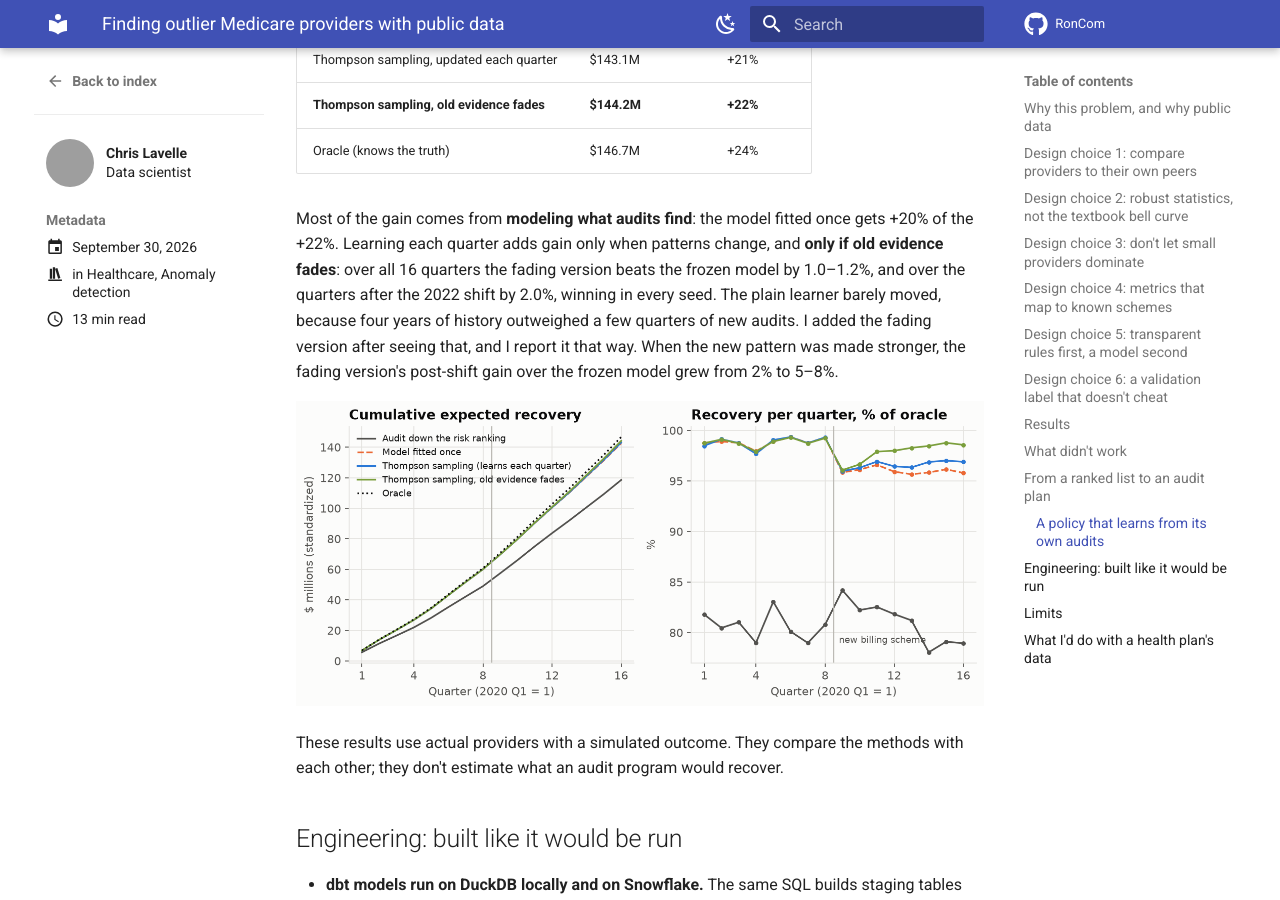
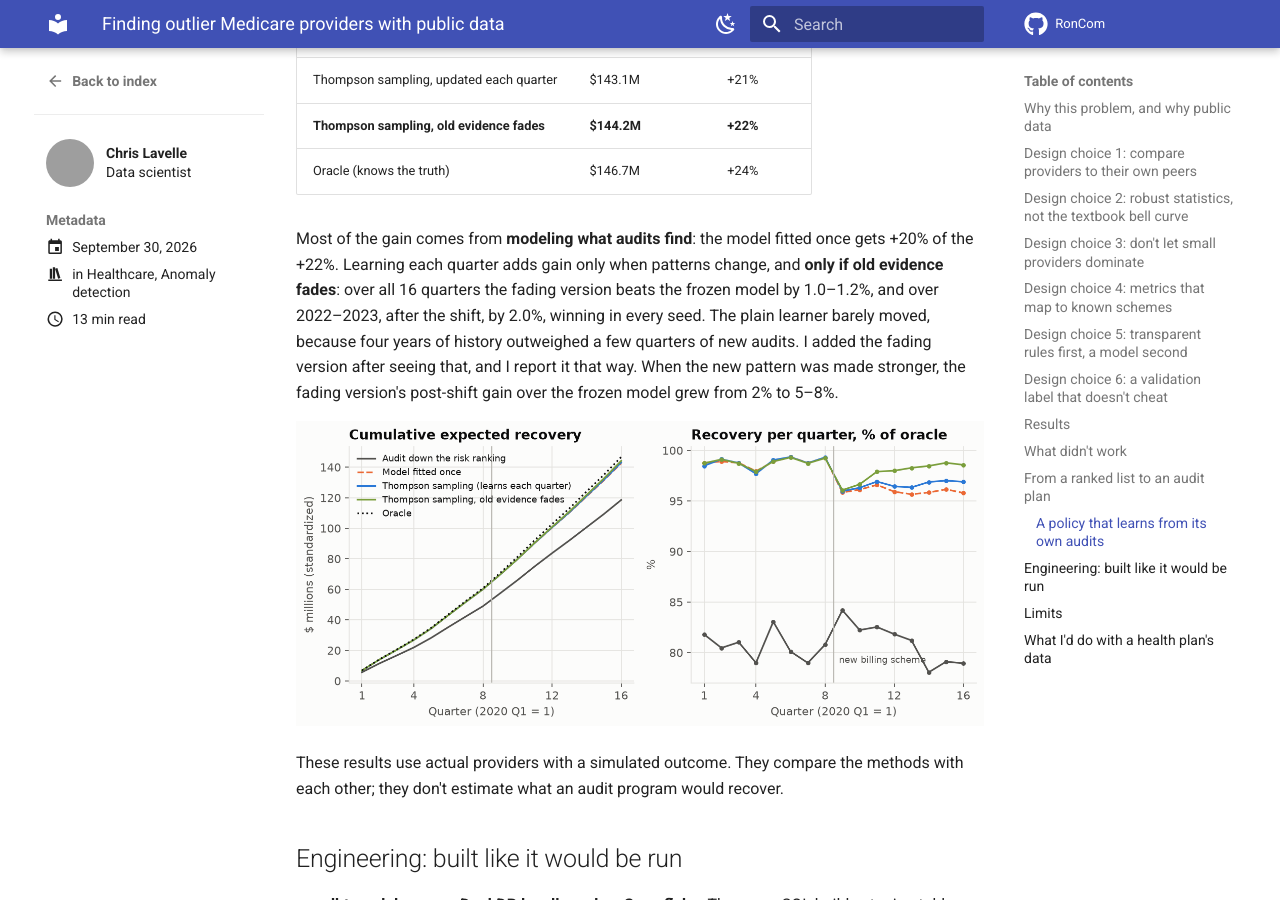
Before and after one commit to RonCom/RonCom.github.io, an MkDocs documentation site: the page built from docs/blog/posts/medicare-fwa.md, in a window 1280 px wide and 900 px high, scrolled down 9920 px. Built offline with MkDocs 1.6.1 and Material for MkDocs 9.7.7, drawn with Linux system fonts in a browser that asks for light colours; some of the changed text lies outside the part shown; grey boxes are pictures that could not be loaded.

Commit message:
Name the years the 2% bandit gain covers

```diff
--- a/docs/blog/posts/medicare-fwa.md
+++ b/docs/blog/posts/medicare-fwa.md
@@ -20,7 +20,7 @@ Payment integrity teams have far more claims than reviewers, so the working ques
     - **Method:** compare each provider to peers in the same specialty and year using robust statistics, adjust for low volume, combine transparent rules with an Isolation Forest, and give every flag plain-language reasons.
     - **Result:** the score ranks providers later excluded by OIG well above chance: **AUC 0.71 (95% CI 0.64–0.76)**. The top 5% of the list holds **3.4×** the random share of later-excluded providers; the top 20% holds 53% of them.
     - **What didn't beat it:** supervised XGBoost, case-mix adjusted peers, and two other outlier detectors — including one that failed a test I wrote down before seeing the data.
-    - **From a list to an audit plan:** an integer program that chooses whom to audit under a fixed hour budget covered **50% vs 32%** of later-excluded providers' Medicare dollars on held-out years, with 25% fewer audits. A policy that learns from its own audits (a contextual bandit, tested on simulated audit findings) beats a model fitted once by 2% in the quarters after a billing pattern shifts, and by 5–8% when the shift is stronger.
+    - **From a list to an audit plan:** an integer program that chooses whom to audit under a fixed hour budget covered **50% vs 32%** of later-excluded providers' Medicare dollars on held-out years, with 25% fewer audits. A policy that learns from its own audits (a contextual bandit, tested on simulated audit findings) beats a model fitted once by 2% over 2022–2023, after a new billing pattern starts predicting findings, and by 5–8% when that pattern is stronger.
     - **Stack:** Python, dbt (running on both DuckDB and Snowflake, reconciled row for row), Streamlit, uv. Code: [github.com/RonCom/medicare-fwa](https://github.com/RonCom/medicare-fwa).
 
 !!! warning "Outliers are not fraud"
@@ -189,7 +189,7 @@ Five random seeds, 16 quarters:
 | **Thompson sampling, old evidence fades** | **$144.2M** | **+22%** |
 | Oracle (knows the truth) | $146.7M | +24% |
 
-Most of the gain comes from **modeling what audits find**: the model fitted once gets +20% of the +22%. Learning each quarter adds gain only when patterns change, and **only if old evidence fades**: over all 16 quarters the fading version beats the frozen model by 1.0–1.2%, and over the quarters after the 2022 shift by 2.0%, winning in every seed. The plain learner barely moved, because four years of history outweighed a few quarters of new audits. I added the fading version after seeing that, and I report it that way. When the new pattern was made stronger, the fading version's post-shift gain over the frozen model grew from 2% to 5–8%.
+Most of the gain comes from **modeling what audits find**: the model fitted once gets +20% of the +22%. Learning each quarter adds gain only when patterns change, and **only if old evidence fades**: over all 16 quarters the fading version beats the frozen model by 1.0–1.2%, and over 2022–2023, after the shift, by 2.0%, winning in every seed. The plain learner barely moved, because four years of history outweighed a few quarters of new audits. I added the fading version after seeing that, and I report it that way. When the new pattern was made stronger, the fading version's post-shift gain over the frozen model grew from 2% to 5–8%.
 
 ![Cumulative recovery and recovery per quarter as a share of the oracle](../../assets/medicare-fwa/audit_bandit.png)
 
```
